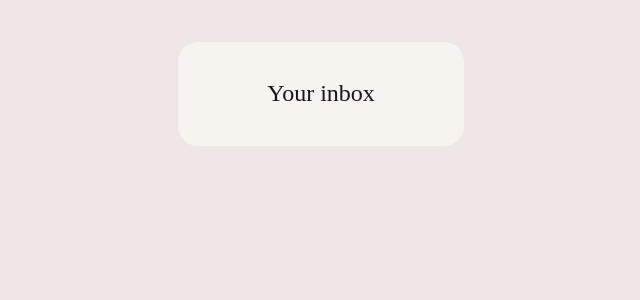
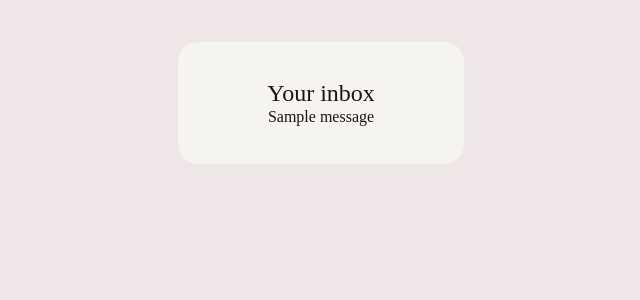
Before and after one commit to LukeNeedle/Secure-messaging, a Flask app: template templates/inbox.html in a window 1280 px wide. Shown: the part 148-448 px from the top of the page, without its empty margins (319-959 px from the left). Run offline with Flask 2, Linux system fonts and the light colour scheme; a user stored in the database is signed in; tables that the repository leaves empty hold one stand-in row (values such as "Sample post"); the template is opened without the code that fills it: most values are stand-ins (such as "Sample title", 1, 10 or a date in 2020).

Commit message:
inbox page

```diff
--- a/static/css/messaging_inbox.css
+++ b/static/css/messaging_inbox.css
@@ -47,3 +47,7 @@ p.title {
     color: var(--text);
     margin-bottom: 1%;
 }
+
+.inbox p.empty {
+    margin-top: 4%;
+}
--- a/templates/inbox.html
+++ b/templates/inbox.html
@@ -12,7 +12,19 @@
         Your inbox
     </p>
     {% if msg == "empty" %}
-    <p>It's awefully quiet in here...</p>
+        <p class="empty">It's awefully quiet in here...</p>
+    {% else %}
+        {% for message in mail %}
+            <div class="message" onclick="openMessage('{{message[0]}}')">
+                <p class="sender">{{message[1]}}</p>
+
+            </div>
+            {% endfor %}
+        <script>
+            function openMessage(messageID){
+                window.open("{{url_for('message', messageID=message[0])}};")
+               }
+        </script>
     {% endif %}
 </div>
 
```
